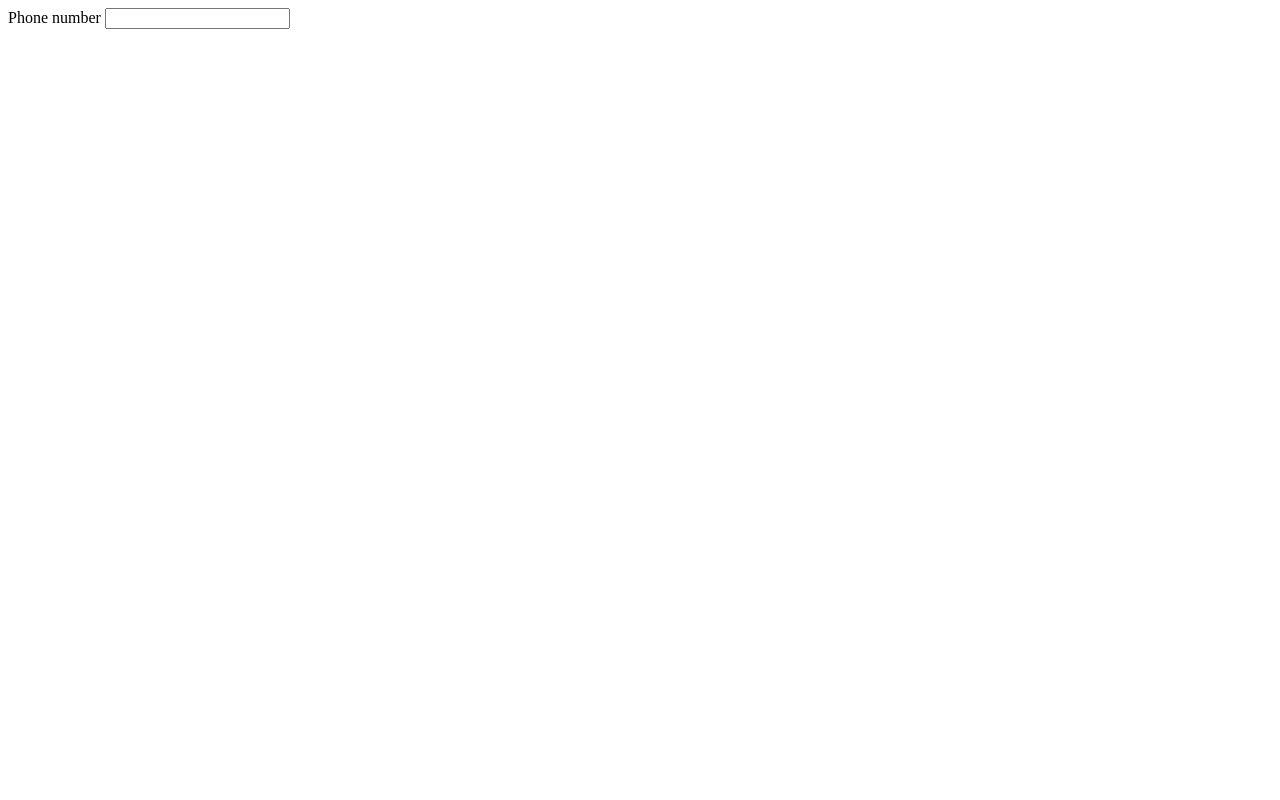
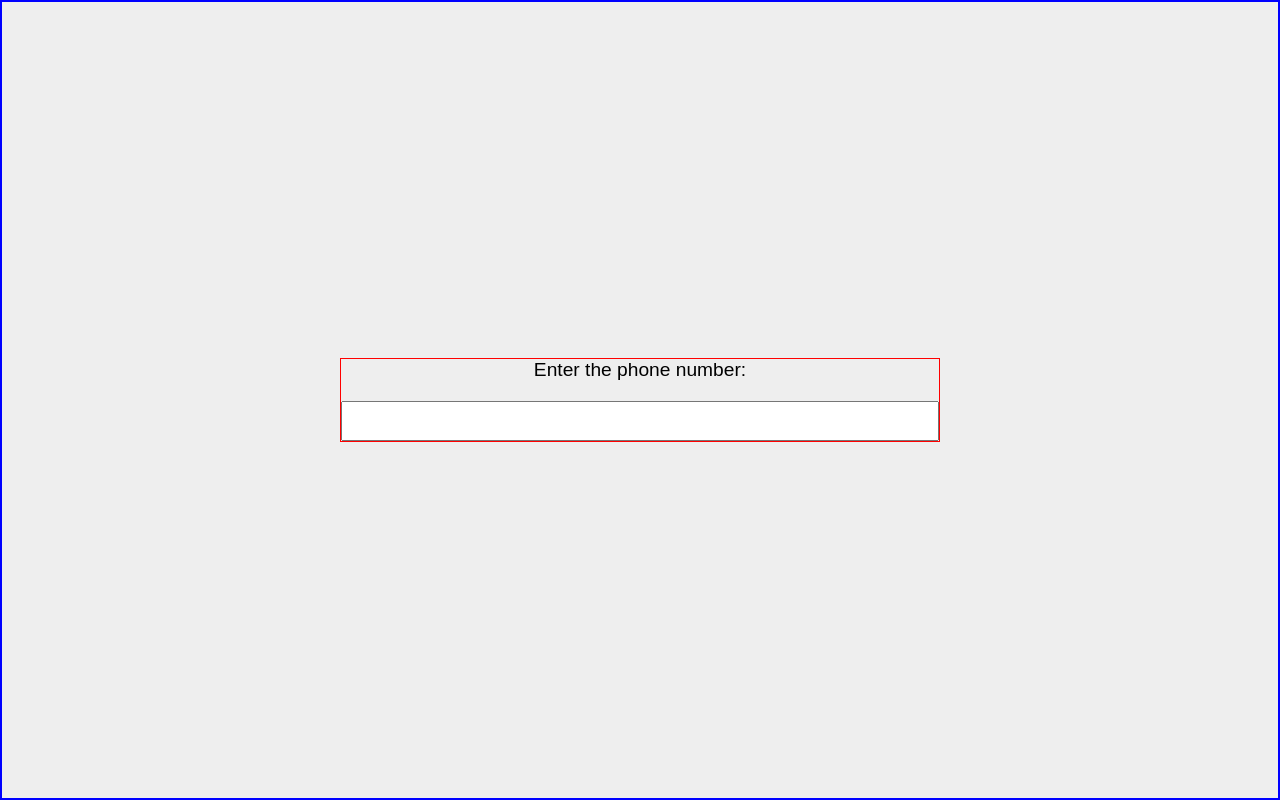
Before and after one commit to Okotin/WhatsApp-Message, a plain HTML site: page WhatsAppMessage/index.html in a window 1280 px wide. Drawn offline with Linux system fonts and the light colour scheme.

Commit message:
Add files via upload

```diff
--- a/WhatsAppMessage/index.html
+++ b/WhatsAppMessage/index.html
@@ -3,9 +3,14 @@
 	<head>
 		<title>WhatsApp Message</title>
 		<link rel="icon" type="image/png" href="favicon.png">
+		<link rel="stylesheet" type="text/css" href="style.css">
 	</head>
 	<body>
-        <label for="phone">Phone number</label>
-        <input type="tel" name="phone">
+		<div class="page_container">
+			<div class="phone_container">
+				<label id="phone_label" for="phone">Enter the phone number:</label>
+				<input type="tel" id="phone" name="phone">
+			</div>
+		</div>
 	</body>
 </html>
--- /dev/null
+++ b/WhatsAppMessage/style.css
@@ -0,0 +1,37 @@
+* {
+	font-family: Arial;
+	box-sizing: border-box;
+}
+
+body {
+	margin: 0;
+}
+
+.page_container {
+	height: 100vh;
+	display: flex;
+	align-items: center;
+	background-color: #EEE;
+	border: 2px solid blue;
+}
+
+.phone_container {
+	font-size: 1.2em;
+	margin: 0 auto;
+	border: 1px solid red;
+	width: 70%;
+	max-width: 600px;
+	display: flex;
+	flex-direction: column;
+	text-align: center;
+}
+
+#phone_label {
+	margin-bottom: 20px;
+}
+
+#phone {
+	text-align: center;
+	font-size: 1.5em;
+	height: 40px;
+}
```
Lines whose indentation alone changed are shown as unchanged.
